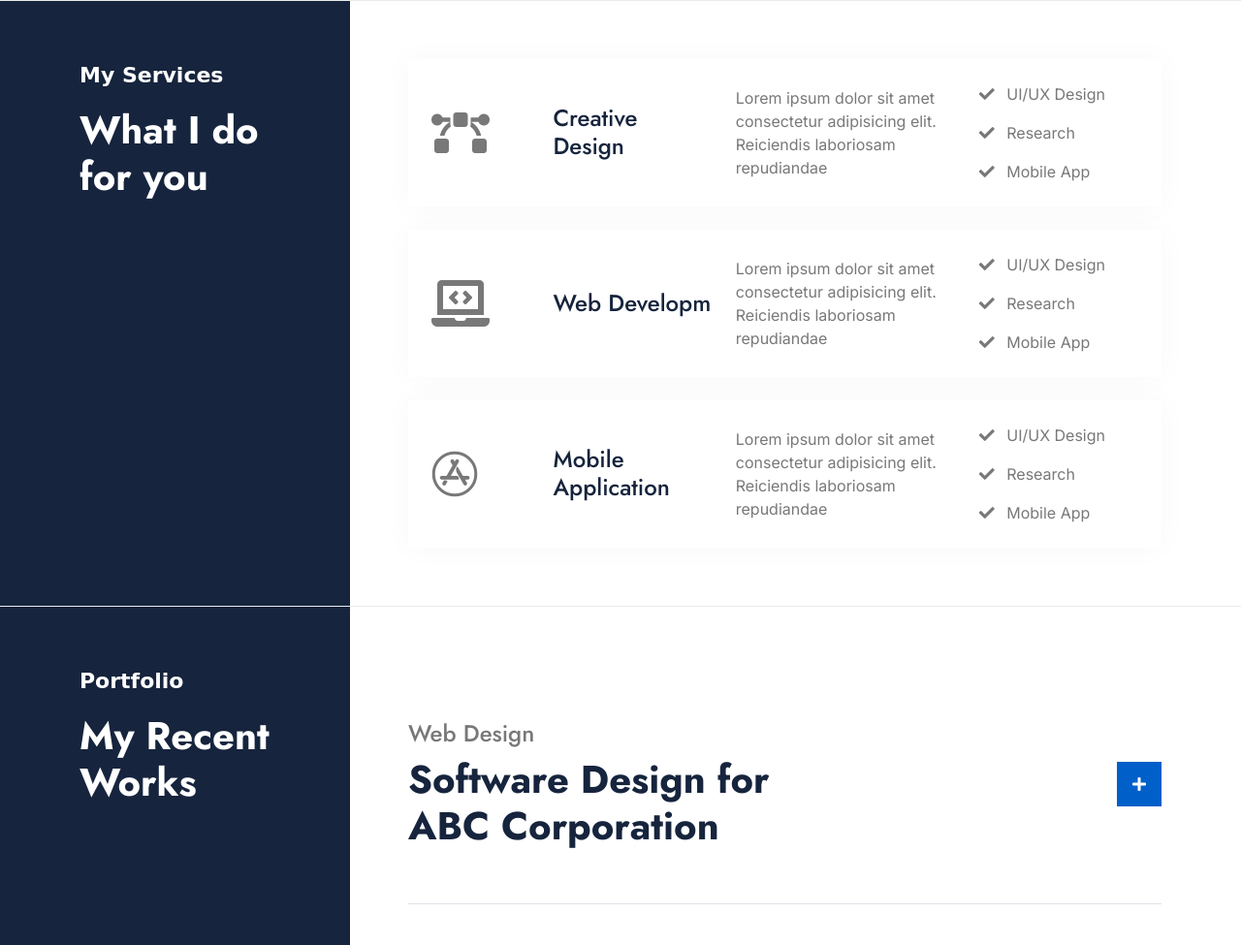
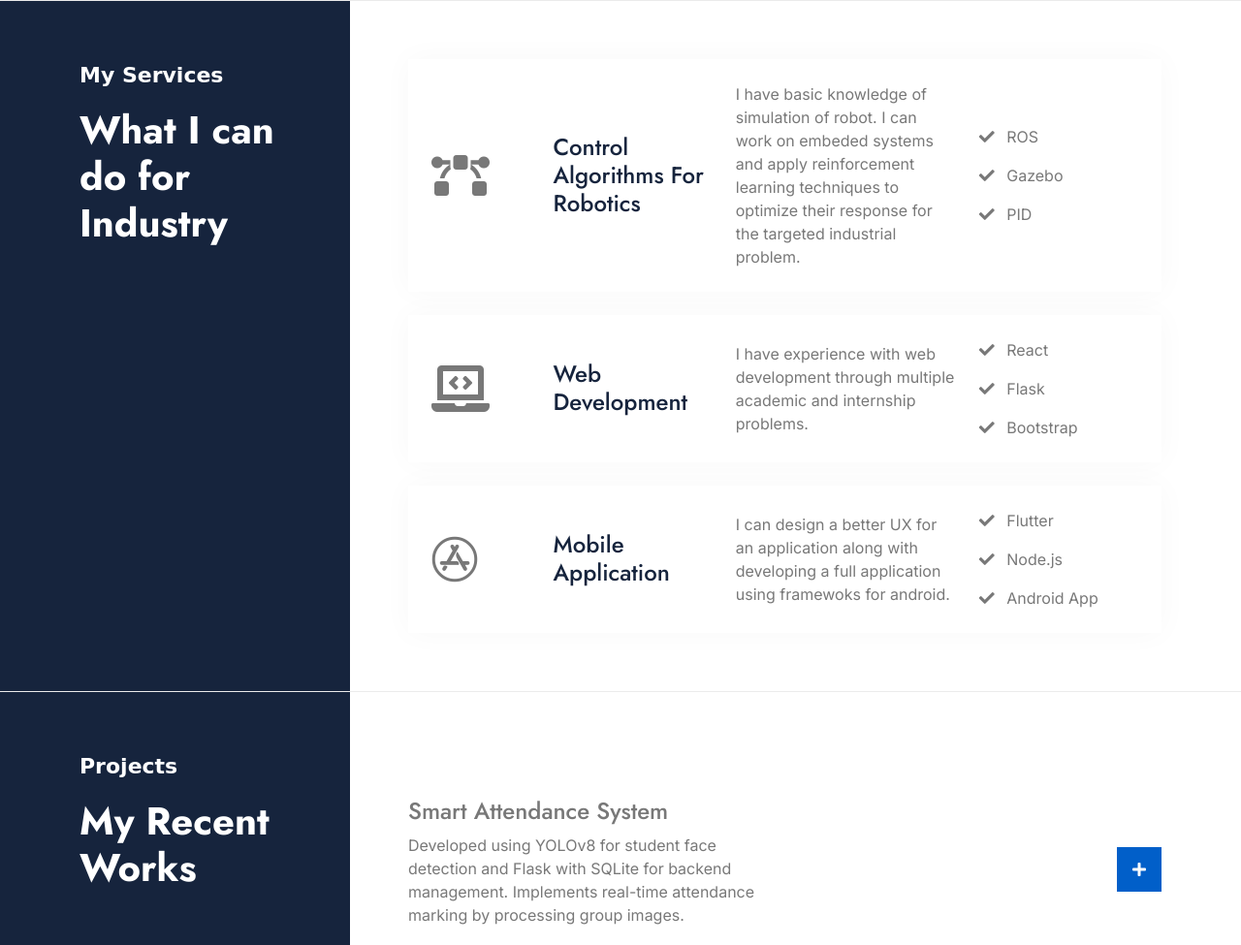
Before and after one commit to Alishba-Bacha/alishbas-portfolio, a plain HTML site: page index.html in a window 1280 px wide. Shown: the part 3713-4688 px from the top of the page at 97% size. Drawn offline with nearby package versions, Linux system fonts and the light colour scheme; a web font is replaced by a local one.

Commit message:
really!!

```diff
--- a/index.html
+++ b/index.html
@@ -470,7 +470,7 @@
 					<div class="text-start d-flex flex-column justify-content-center wow fadeInUp"
 						data-wow-delay="0.1s">
 						<p class="text-white sub-title">My Services</p>
-						<h1 class="display-6 text-white mb-0">What I do for you</h1>
+						<h1 class="display-6 text-white mb-0">What I can do for Industry</h1>
 					</div>
 				</div>
 			</div>
@@ -484,17 +484,18 @@
 										<i class="fas fa-bezier-curve fa-3x"></i>
 									</div>
 									<div class="col-xl-3">
-										<a href="#" class="h4 mb-0">Creative Design</a>
+										<a href="#" class="h4 mb-0">Control Algorithms For Robotics</a>
 									</div>
 									<div class="col-xl-4">
-										<p class="mb-0">Lorem ipsum dolor sit amet consectetur adipisicing elit.
-											Reiciendis laboriosam repudiandae
+										<p class="mb-0">I have basic knowledge of simulation of robot. I can
+											work on embeded systems and apply reinforcement learning techniques
+											to optimize their response for the targeted industrial problem.
 										</p>
 										</div>
 										<div class="col-xl-3">
-											<p><i class="fa fa-check me-2"></i> UI/UX Design</p>
-											<p><i class="fa fa-check me-2"></i> Research</p>
-											<p class="mb-0"><i class="fa fa-check me-2"></i> Mobile App</p>
+											<p><i class="fa fa-check me-2"></i> ROS</p>
+											<p><i class="fa fa-check me-2"></i> Gazebo</p>
+											<p class="mb-0"><i class="fa fa-check me-2"></i> PID</p>
 										</div>
 										</div>
 										</div>
@@ -506,17 +507,17 @@
 														<i class="fas fa-laptop-code fa-3x"></i>
 													</div>
 													<div class="col-xl-3">
-														<a href="#" class="h4 mb-0">Web Developm</a>
+														<a href="#" class="h4 mb-0">Web Development</a>
 													</div>
 													<div class="col-xl-4">
-														<p class="mb-0">Lorem ipsum dolor sit amet consectetur adipisicing elit.
-															Reiciendis laboriosam repudiandae
+														<p class="mb-0">I have experience with web development through multiple
+															academic and internship problems.
 														</p>
 										</div>
 										<div class="col-xl-3">
-											<p><i class="fa fa-check me-2"></i> UI/UX Design</p>
-											<p><i class="fa fa-check me-2"></i> Research</p>
-											<p class="mb-0"><i class="fa fa-check me-2"></i> Mobile App</p>
+											<p><i class="fa fa-check me-2"></i> React</p>
+											<p><i class="fa fa-check me-2"></i> Flask</p>
+											<p class="mb-0"><i class="fa fa-check me-2"></i> Bootstrap</p>
 										</div>
 										</div>
 										</div>
@@ -531,14 +532,14 @@
 														<a href="#" class="h4 mb-0">Mobile Application</a>
 													</div>
 													<div class="col-xl-4">
-														<p class="mb-0">Lorem ipsum dolor sit amet consectetur adipisicing elit.
-															Reiciendis laboriosam repudiandae
+														<p class="mb-0">I can design a better UX for an application along with
+															developing a full application using framewoks for android.
 														</p>
 										</div>
 										<div class="col-xl-3">
-											<p><i class="fa fa-check me-2"></i> UI/UX Design</p>
-											<p><i class="fa fa-check me-2"></i> Research</p>
-											<p class="mb-0"><i class="fa fa-check me-2"></i> Mobile App</p>
+											<p><i class="fa fa-check me-2"></i> Flutter</p>
+											<p><i class="fa fa-check me-2"></i> Node.js</p>
+											<p class="mb-0"><i class="fa fa-check me-2"></i> Android App</p>
 										</div>
 									</div>
 									</div>
@@ -559,7 +560,7 @@
 				<div class="col-lg-3">
 					<div class="portfolio-header h-100 bg-dark pt-6 pe-6 pb-6">
 						<div class="text-start d-flex flex-column justify-content-center wow fadeInUp" data-wow-delay="0.1s">
-							<p class="text-white sub-title">Portfolio</p>
+							<p class="text-white sub-title">Projects</p>
 							<h1 class="display-6 text-white mb-0">My Recent Works</h1>
 						</div>
 					</div>
@@ -569,8 +570,9 @@
 						<div class="portfolio-item py-5 border-bottom wow fadeInUp" data-wow-delay="0.1s">
 							<div class="row g-4 align-items-center">
 								<div class="col-xl-6">
-									<h4 class="text-body">Web Design</h4>
-									<h1 class="display-6 mb-0">Software Design for ABC Corporation</h1>
+									<h4 class="text-body">Smart Attendance System</h4>
+									<p>Developed using YOLOv8 for student face detection and Flask with SQLite for backend management. Implements real-time
+										attendance marking by processing group images.</p>
 								</div>
 								<div class="col-9 col-xl-4">
 									<div class="portfolio-img">
@@ -591,7 +593,10 @@
 							<div class="row g-4 align-items-center">
 								<div class="col-xl-6">
 									<h4 class="text-body">Web Development</h4>
-									<h1 class="display-6 mb-0">Website Development for ABC Corporation</h1>
+									<p>I have developed an American sign language translation system using computer vision (OpenCV, MediaPipe) to capture
+										hand gestures and NLP
+										transformers (BERT, GPT) to convert them into natural language. Achieved 90%+ accuracy in real-time gesture
+										classification through custom CNN architectures.</p>
 								</div>
 								<div class="col-9 col-xl-4">
 									<div class="portfolio-img">
@@ -611,8 +616,9 @@
 						<div class="portfolio-item py-5 wow fadeInUp" data-wow-delay="0.5s">
 							<div class="row g-4 align-items-center">
 								<div class="col-xl-6">
-									<h4 class="text-body">Photography</h4>
-									<h1 class="display-6 mb-0">Security Analysis for ABC Corporation</h1>
+									<h4 class="text-body">Digital Twin Optimization</h4>
+									<p>Developed an optimized resource management framework for multi-tier computing systems integrating digital twins with
+										reinforcement learning techniques (Q-Learning, PPO, MADRL)</p>
 								</div>
 								<div class="col-9 col-xl-4">
 									<div class="portfolio-img">
```
